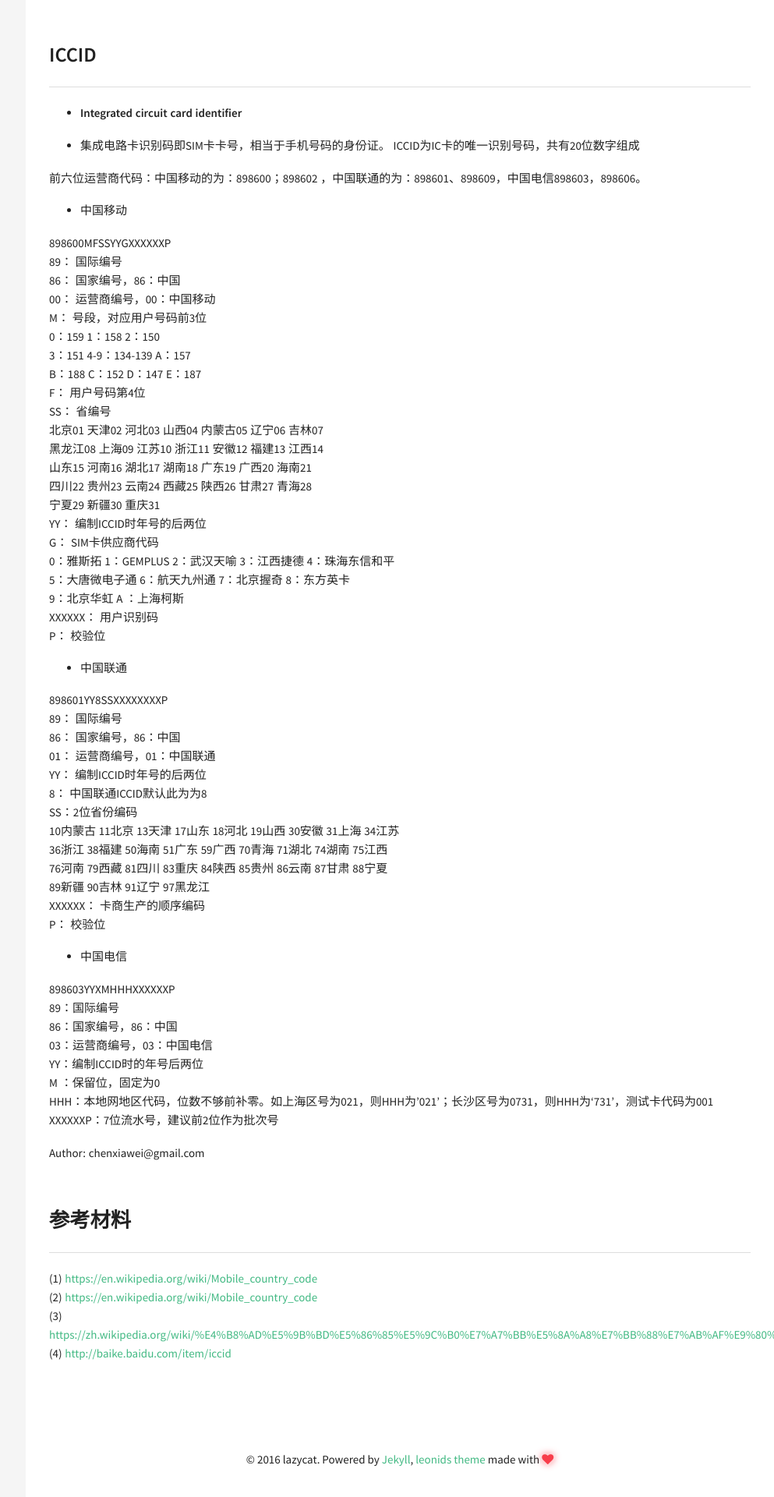
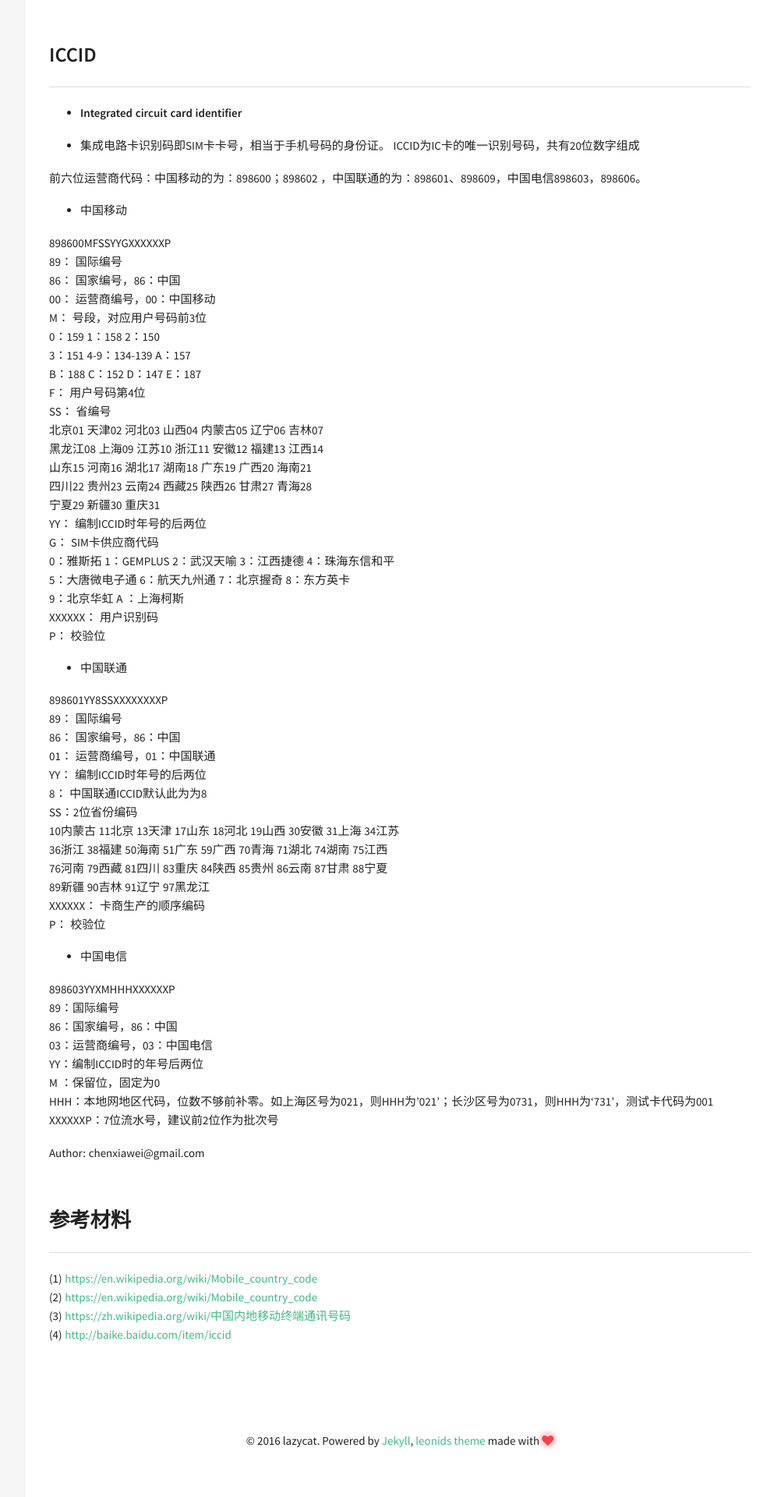
Before and after one commit to iptraveller/iptraveller.github.com, a Jekyll site: the page built from _posts/2016-11-22-mobile-words.md, in a window 1280 px wide. Shown: the part 2108-4028 px from the top of the page at 78% size, without its empty margins (287-1280 px from the left). Built offline with Jekyll 4.4.1, drawn with Linux system fonts in a browser that asks for light colours; comment, search, counter and statistics services are not loaded; some of the changed lines change nothing that is shown.

Commit message:
new post

```diff
--- a/_posts/2016-11-22-mobile-words.md
+++ b/_posts/2016-11-22-mobile-words.md
@@ -137,5 +137,5 @@
 
 (1) [https://en.wikipedia.org/wiki/Mobile_country_code](https://en.wikipedia.org/wiki/Mobile_country_code)
 (2) [https://en.wikipedia.org/wiki/Mobile_country_code](https://en.wikipedia.org/wiki/Mobile_country_code)
-(3) [https://zh.wikipedia.org/wiki/%E4%B8%AD%E5%9B%BD%E5%86%85%E5%9C%B0%E7%A7%BB%E5%8A%A8%E7%BB%88%E7%AB%AF%E9%80%9A%E8%AE%AF%E5%8F%B7%E7%A0%81](https://zh.wikipedia.org/wiki/%E4%B8%AD%E5%9B%BD%E5%86%85%E5%9C%B0%E7%A7%BB%E5%8A%A8%E7%BB%88%E7%AB%AF%E9%80%9A%E8%AE%AF%E5%8F%B7%E7%A0%81)
+(3) [https://zh.wikipedia.org/wiki/中国内地移动终端通讯号码](https://zh.wikipedia.org/wiki/%E4%B8%AD%E5%9B%BD%E5%86%85%E5%9C%B0%E7%A7%BB%E5%8A%A8%E7%BB%88%E7%AB%AF%E9%80%9A%E8%AE%AF%E5%8F%B7%E7%A0%81)
 (4) [http://baike.baidu.com/item/iccid](http://baike.baidu.com/item/iccid)
```
